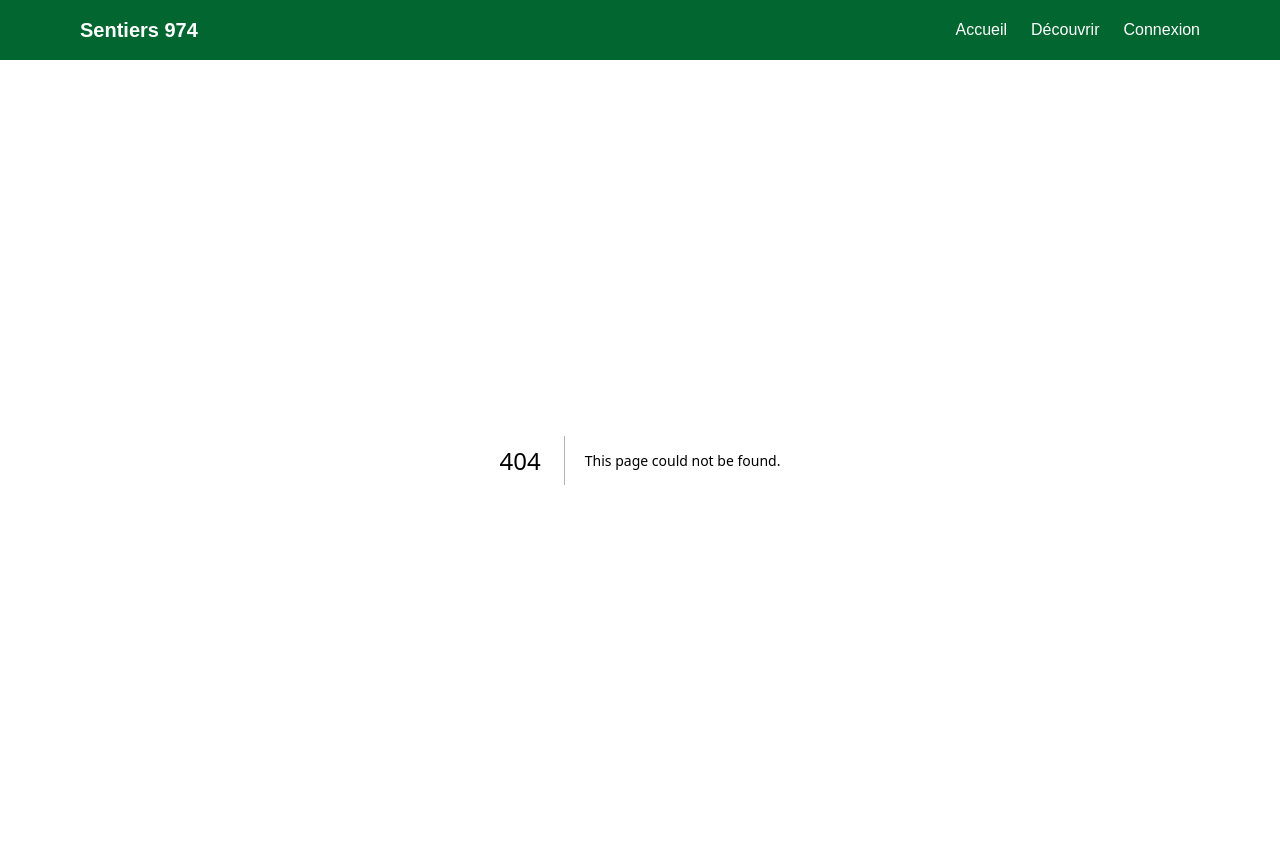
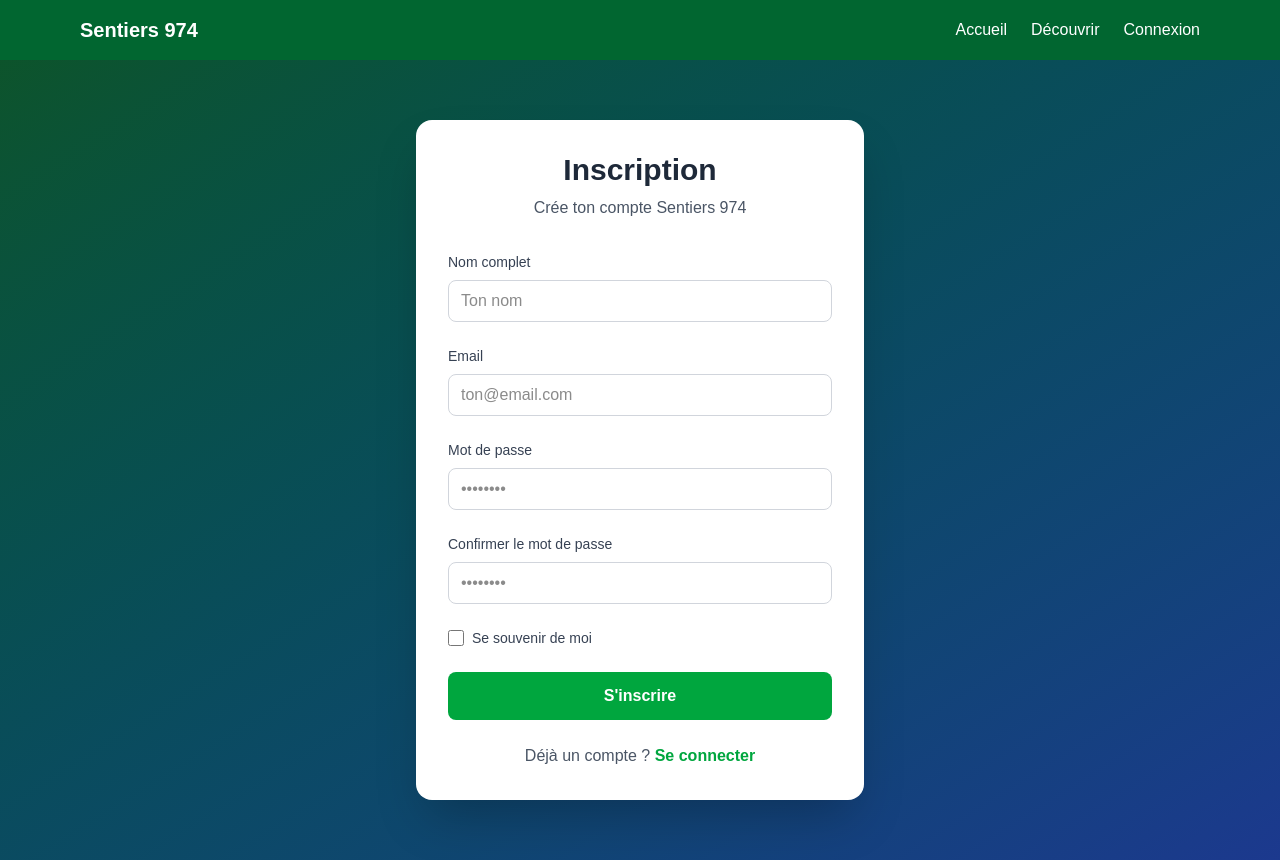
Before and after one commit to Codeur974/senties974, a Next.js app in the folder frontend/: page /register in a window 1280 px wide. Before the commit this address had no page. Built offline with nearby package versions, Linux system fonts and the light colour scheme.

Commit message:
Recreate register page with correct API URL

```diff
--- /dev/null
+++ b/frontend/src/app/register/page.tsx
@@ -0,0 +1,204 @@
+"use client";
+import Link from "next/link";
+import { useState } from "react";
+
+export default function Register() {
+  const [formData, setFormData] = useState({
+    name: "",
+    email: "",
+    password: "",
+    confirmPassword: "",
+  });
+  const [rememberMe, setRememberMe] = useState(false);
+  const [isLoading, setIsLoading] = useState(false);
+  const [error, setError] = useState("");
+
+  const handleSubmit = async (e: React.FormEvent) => {
+    e.preventDefault();
+    setIsLoading(true);
+    setError("");
+
+    if (formData.password !== formData.confirmPassword) {
+      setError("Les mots de passe ne correspondent pas");
+      setIsLoading(false);
+      return;
+    }
+
+    try {
+      const response = await fetch(
+        `${process.env.NEXT_PUBLIC_API_URL}/api/auth/register`,
+        {
+          method: "POST",
+          headers: {
+            "Content-Type": "application/json",
+          },
+          body: JSON.stringify({
+            name: formData.name,
+            email: formData.email,
+            password: formData.password,
+          }),
+        }
+      );
+
+      const data = await response.json();
+
+      if (response.ok) {
+        // Utiliser localStorage si rememberMe est coché, sinon sessionStorage
+        const storage = rememberMe ? localStorage : sessionStorage;
+
+        storage.setItem("token", data.token);
+        storage.setItem("user", JSON.stringify(data.user));
+        window.location.href = "/login"; // Rediriger vers login après inscription
+      } else {
+        setError(data.message || "Erreur d'inscription");
+      }
+    } catch {
+      setError("Erreur de connexion au serveur");
+    } finally {
+      setIsLoading(false);
+    }
+  };
+
+  const handleChange = (e: React.ChangeEvent<HTMLInputElement>) => {
+    setFormData({
+      ...formData,
+      [e.target.name]: e.target.value,
+    });
+  };
+
+  return (
+    <div className="min-h-screen bg-gradient-to-br from-green-900 to-blue-900 flex items-center justify-center px-4">
+      <div className="bg-white rounded-2xl shadow-2xl p-8 w-full max-w-md">
+        <div className="text-center mb-8">
+          <h1 className="text-3xl font-bold text-gray-800 mb-2">Inscription</h1>
+          <p className="text-gray-600">Crée ton compte Sentiers 974</p>
+        </div>
+
+        {error && (
+          <div className="bg-red-100 border border-red-400 text-red-700 px-4 py-3 rounded-lg mb-6">
+            {error}
+          </div>
+        )}
+
+        <form onSubmit={handleSubmit} className="space-y-6">
+          <div>
+            <label
+              htmlFor="name"
+              className="block text-sm font-medium text-gray-700 mb-2"
+            >
+              Nom complet
+            </label>
+            <input
+              type="text"
+              id="name"
+              name="name"
+              required
+              autoComplete="name"
+              value={formData.name}
+              onChange={handleChange}
+              className="w-full px-3 py-2 border border-gray-300 rounded-lg focus:outline-none focus:ring-2 focus:ring-green-500 focus:border-transparent"
+              placeholder="Ton nom"
+            />
+          </div>
+
+          <div>
+            <label
+              htmlFor="email"
+              className="block text-sm font-medium text-gray-700 mb-2"
+            >
+              Email
+            </label>
+            <input
+              type="email"
+              id="email"
+              name="email"
+              required
+              autoComplete="email"
+              value={formData.email}
+              onChange={handleChange}
+              className="w-full px-3 py-2 border border-gray-300 rounded-lg focus:outline-none focus:ring-2 focus:ring-green-500 focus:border-transparent"
+              placeholder="ton@email.com"
+            />
+          </div>
+
+          <div>
+            <label
+              htmlFor="password"
+              className="block text-sm font-medium text-gray-700 mb-2"
+            >
+              Mot de passe
+            </label>
+            <input
+              type="password"
+              id="password"
+              name="password"
+              required
+              autoComplete="new-password"
+              value={formData.password}
+              onChange={handleChange}
+              className="w-full px-3 py-2 border border-gray-300 rounded-lg focus:outline-none focus:ring-2 focus:ring-green-500 focus:border-transparent"
+              placeholder="••••••••"
+            />
+          </div>
+
+          <div>
+            <label
+              htmlFor="confirmPassword"
+              className="block text-sm font-medium text-gray-700 mb-2"
+            >
+              Confirmer le mot de passe
+            </label>
+            <input
+              type="password"
+              id="confirmPassword"
+              name="confirmPassword"
+              required
+              autoComplete="new-password"
+              value={formData.confirmPassword}
+              onChange={handleChange}
+              className="w-full px-3 py-2 border border-gray-300 rounded-lg focus:outline-none focus:ring-2 focus:ring-green-500 focus:border-transparent"
+              placeholder="••••••••"
+            />
+          </div>
+
+          <div className="flex items-center">
+            <input
+              id="rememberMe"
+              name="rememberMe"
+              type="checkbox"
+              checked={rememberMe}
+              onChange={(e) => setRememberMe(e.target.checked)}
+              className="h-4 w-4 text-green-600 focus:ring-green-500 border-gray-300 rounded"
+            />
+            <label
+              htmlFor="rememberMe"
+              className="ml-2 block text-sm text-gray-700"
+            >
+              Se souvenir de moi
+            </label>
+          </div>
+
+          <button
+            type="submit"
+            disabled={isLoading}
+            className="w-full bg-green-600 hover:bg-green-700 disabled:bg-gray-400 text-white font-bold py-3 px-4 rounded-lg transition-colors duration-200"
+          >
+            {isLoading ? "Inscription..." : "S'inscrire"}
+          </button>
+        </form>
+
+        <div className="mt-6 text-center">
+          <p className="text-gray-600">
+            Déjà un compte ?{" "}
+            <Link
+              href="/login"
+              className="text-green-600 hover:text-green-700 font-semibold"
+            >
+              Se connecter
+            </Link>
+          </p>
+        </div>
+      </div>
+    </div>
+  );
+}
```
